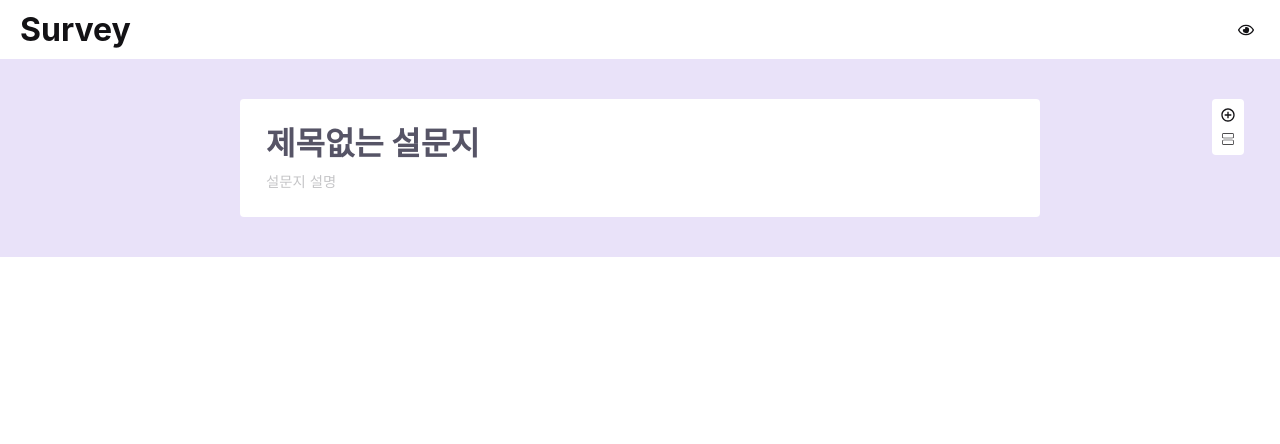
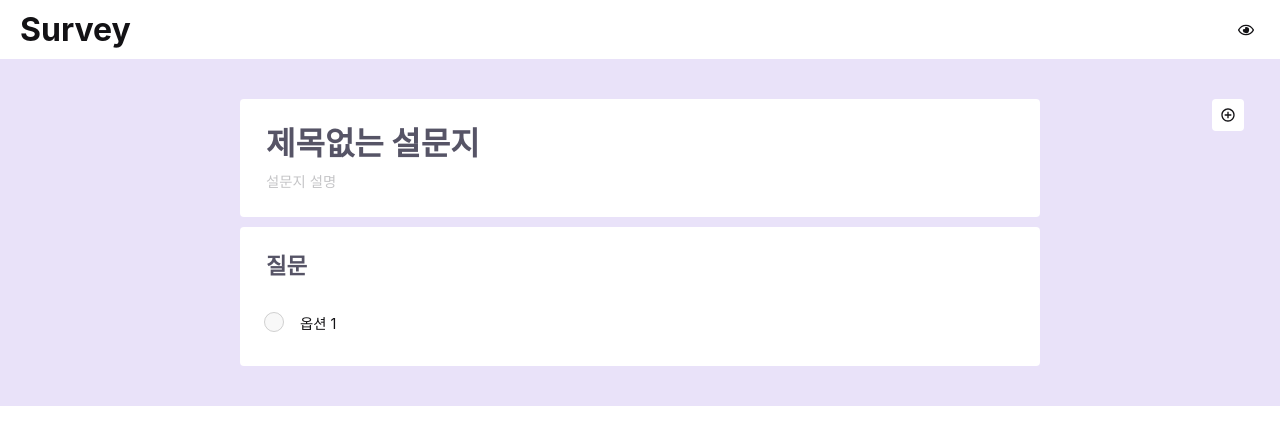
Before and after one commit to dcyoo777/survey, a React (Create React App) app: page / in a window 1280 px wide. Both pictures are taken after a click on the button 1228 px from the left and 115 px from the top of the page. Shown: the top 444 px of the page. Built offline with nearby package versions, Linux system fonts and the light colour scheme.

Commit message:
FEAT: Question DnD

```diff
--- a/package.json
+++ b/package.json
@@ -13,6 +13,8 @@
     "@types/react-dom": "^18.3.1",
     "classnames": "^2.5.1",
     "react": "^18.3.1",
+    "react-dnd": "^16.0.1",
+    "react-dnd-html5-backend": "^16.0.1",
     "react-dom": "^18.3.1",
     "react-icons": "^5.3.0",
     "react-modal": "^3.16.1",
--- a/src/view/component/page/Main.tsx
+++ b/src/view/component/page/Main.tsx
@@ -5,7 +5,8 @@ import {createQuestion, createSection, selectMode, selectSectionIds} from "../..
 import Section from "../section/Section";
 import {SURVEY_MODE} from "../../../redux/type";
 import {MdOutlineAddCircleOutline} from "react-icons/md";
-import {CiGrid2H} from "react-icons/ci";
+import {HTML5Backend} from "react-dnd-html5-backend";
+import {DndProvider} from "react-dnd";
 
 function Main() {
 
@@ -14,15 +15,9 @@ function Main() {
     const mode = useSelector(selectMode);
     const sectionIds = useSelector(selectSectionIds);
 
-    const onCreateSection = useCallback(() => {
-        // @ts-ignore
-        dispatch(createSection());
-    }, [dispatch]);
-
     const onCreateQuestion = useCallback(() => {
-    //     dispatch(createQuestion({sectionId}));
-    // }, [dispatch, sectionId]);
-    }, [dispatch]);
+        dispatch(createQuestion({sectionId: sectionIds[0]}));
+    }, [dispatch, sectionIds]);
 
     useEffect(() => {
         if (sectionIds.length === 0) {
@@ -32,19 +27,18 @@ function Main() {
     }, [dispatch, sectionIds.length]);
 
     return (
+        <DndProvider backend={HTML5Backend}>
             <main>
                 {mode === SURVEY_MODE.EDIT && <div className={"controller"}>
                     <div className={"controller-body"}>
                         <button className={"controller-button"} onClick={onCreateQuestion}>
-                        <MdOutlineAddCircleOutline />
-                    </button>
-                    <button className={"controller-button"} onClick={onCreateSection}>
-                        <CiGrid2H />
+                            <MdOutlineAddCircleOutline/>
                         </button>
                     </div>
                 </div>}
                 {sectionIds.map((sectionId) => <Section key={`section_${sectionId}`} sectionId={sectionId}/>)}
             </main>
+        </DndProvider>
     );
 }
 
--- a/src/view/component/question/Question.scss
+++ b/src/view/component/question/Question.scss
@@ -4,6 +4,7 @@
 @import "src/view/style/mixins";
 
 .question {
+  position: relative;
   display: flex;
   flex-direction: column;
   width: 100%;
@@ -14,7 +15,35 @@
   background-color: $white;
   transition: all 0.3s;
 
+
+  &-drop{
+    width: 100%;
+  }
+
+  &-drag {
+    position: relative;
+    width: 100%;
+  }
+
+  &-dragging {
+    width: 100%;
+    height: 200px;
+    background-color: $gray6;
+    border-radius: 4px;
+    opacity: 0.5;
+  }
+
   &.focus {
     border-left: solid 6px $secondary;
   }
+
+  &-handle {
+    position: absolute;
+    display: flex;
+    justify-content: center;
+    top: 4px;
+    width: 100%;
+    cursor: move;
+    z-index: 1;
+  }
 }
--- a/src/view/component/question/Question.tsx
+++ b/src/view/component/question/Question.tsx
@@ -5,10 +5,18 @@ import QuestionHeader from "./QuestionHeader";
 import QuestionBody from "./QuestionBody";
 import QuestionFooter from "./QuestionFooter";
 import './Question.scss';
-import {defaultQuestion, selectMode} from "../../../redux/survey";
+import {
+    defaultQuestion,
+    reorderQuestions,
+    selectMode,
+    selectSectionById,
+} from "../../../redux/survey";
 import useClickOutside from "../../../hook/useClickOutside";
 import cn from "classnames";
-import {useSelector} from "react-redux";
+import {useDispatch, useSelector} from "react-redux";
+import {useDrag, useDrop} from "react-dnd";
+import {RxDragHandleHorizontal} from "react-icons/rx";
+import {RootState} from "../../../redux";
 
 // @ts-ignore
 export const questionContext:React.Context<{
@@ -28,9 +36,49 @@ type QuestionProps = {
 
 function Question({sectionId, question}: QuestionProps) {
 
+    const dispatch = useDispatch();
+
     const mode = useSelector(selectMode);
+    const section = useSelector((state: RootState) => selectSectionById(state, sectionId));
 
+    const [isHover, setIsHover] = React.useState<boolean>(false);
     const [isFocus, setIsFocus] = React.useState<boolean>(false);
+
+    const [{isOver}, drop] = useDrop({
+        accept: ["question"],
+        hover: async (item: {question: QuestionEntity}) => {
+            if (question.id !== item.question.id) {
+                let reorderedQuestions = [...section.questions.filter(q => q.id !== item.question.id)]
+                const len = reorderedQuestions.length
+                const index = reorderedQuestions.findIndex(q => q.id === question.id) + (question.order > item.question.order ? 1 : 0)
+
+                reorderedQuestions = [
+                    ...reorderedQuestions.slice(0, index),
+                    item.question,
+                    ...reorderedQuestions.slice(index, len)
+                ].map((q, i) => ({...q, order: i + 1}))
+
+                dispatch(reorderQuestions({
+                    sectionId,
+                    questions: reorderedQuestions
+                }))
+            }
+        },
+        collect: (monitor) => ({
+            isOver: monitor.isOver(),
+        }),
+    })
+
+    const [{isDragging}, drag, preview] = useDrag(
+        () => ({
+            type: "question",
+            item: {question},
+            collect: (monitor) => ({
+                isDragging: monitor.isDragging(),
+            }),
+        }),
+        [question],
+    );
 
     const questionRef = useClickOutside({
         handler: () => {
@@ -42,11 +90,21 @@ function Question({sectionId, question}: QuestionProps) {
         if (mode === SURVEY_MODE.VIEW) {
             setIsFocus(false);
         }
-    }, []);
+    }, [mode]);
 
     return (
         <questionContext.Provider value={{question, sectionId, isFocus}}>
-            <div className={cn("question", {focus: isFocus})}
+            <div ref={drop} className={"question-drop"}
+                 onMouseEnter={() => setIsHover(true)}
+                 onMouseLeave={() => setIsHover(false)}
+            >
+                <div ref={preview} className={"question-drag"}>
+                    {isHover && <div ref={drag} className={"question-handle"}>
+                        <RxDragHandleHorizontal/>
+                    </div>}
+                    {isDragging && <div className={"question-dragging"}>
+                    </div>}
+                    {!isDragging && <div className={cn("question", {focus: isFocus})}
                          ref={questionRef}
                          onMouseDown={(e) => {
                              if (mode === SURVEY_MODE.EDIT) {
@@ -57,6 +115,8 @@ function Question({sectionId, question}: QuestionProps) {
                         <QuestionHeader/>
                         <QuestionBody/>
                         {isFocus && <QuestionFooter/>}
+                    </div>}
+                </div>
             </div>
         </questionContext.Provider>
 );
```
Also changed, not shown: 1 other file (tests, documents, lock files or other folders). Lines whose indentation alone changed are shown as unchanged.
